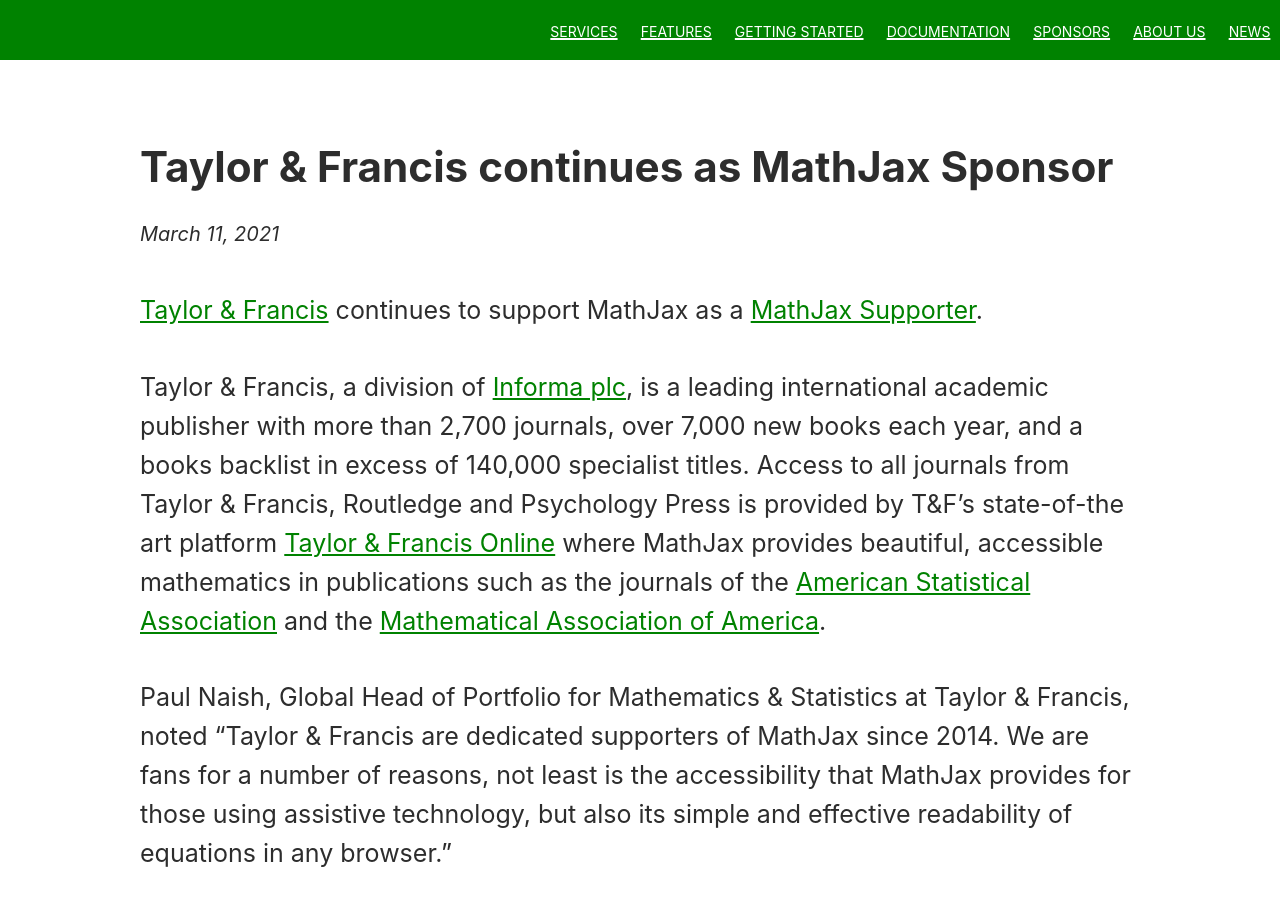
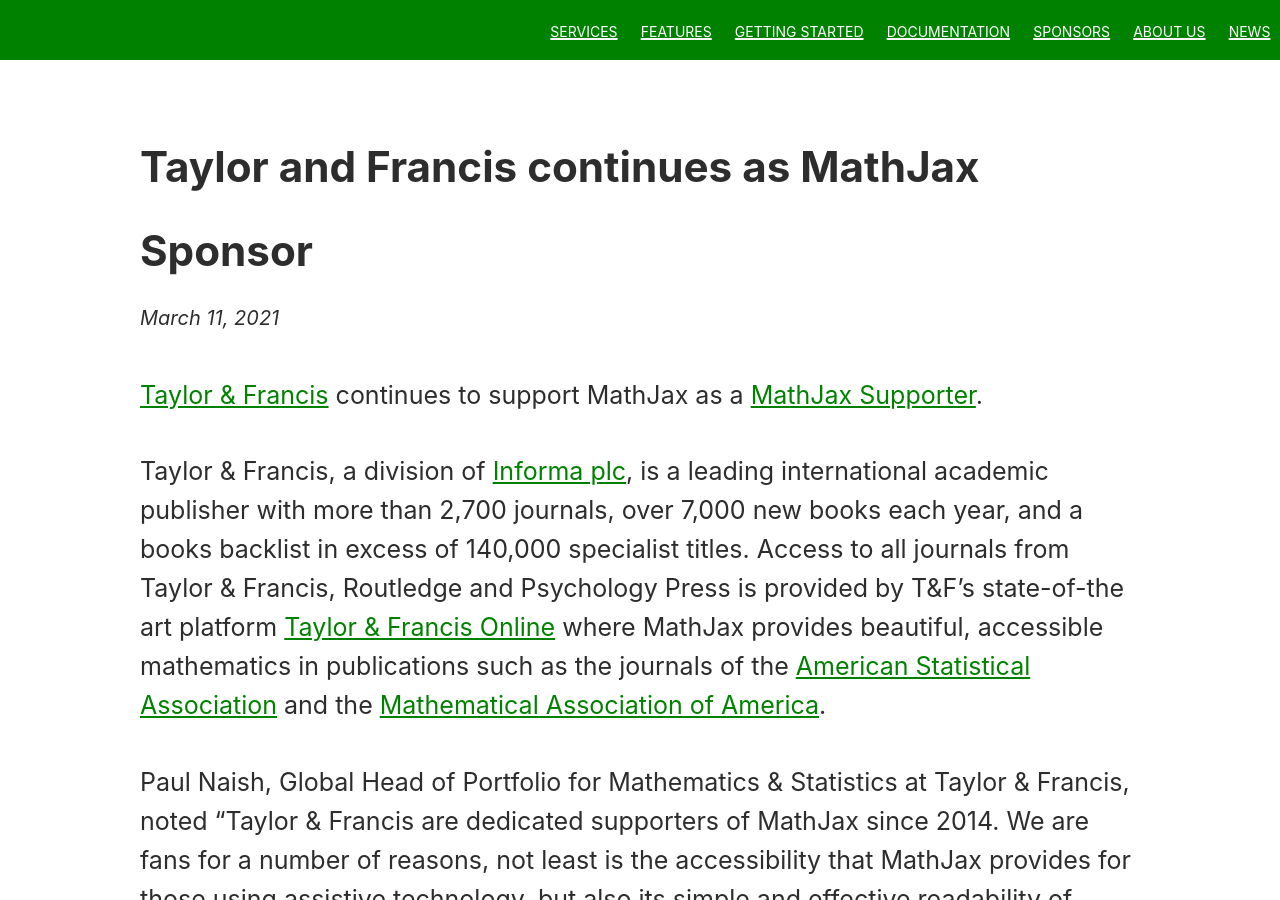
Before and after one commit to mathjax/MathJax-website, a Jekyll site: the page built from _posts/2021/2021-03-11-taylor-and-francis-continues-as-mathjax-partner-2021.md, in a window 1280 px wide and 900 px high. Built offline with Jekyll 4.4.1, drawn with Linux system fonts in a browser that asks for light colours; a script that is not in the unit is left out; some of the changed lines change nothing that is shown.

Commit message:
Fix ampersands

```diff
--- a/_posts/2021/2021-03-11-taylor-and-francis-continues-as-mathjax-partner-2021.md
+++ b/_posts/2021/2021-03-11-taylor-and-francis-continues-as-mathjax-partner-2021.md
@@ -1,6 +1,6 @@
 ---
 layout: post
-title: Taylor & Francis continues as MathJax Sponsor
+title: Taylor and Francis continues as MathJax Sponsor
 date: 2021-03-11
 categories:
 - News
@@ -11,10 +11,10 @@
 
 [Taylor &amp; Francis](http://www.taylorandfrancisgroup.com/) continues to support MathJax as a [MathJax Supporter](/#supporters).
 
-Taylor &amp; Francis, a division of [Informa plc](http://www.informa.com/), is a leading international academic publisher with more than 2,700 journals, over 7,000 new books each year, and a books backlist in excess of 140,000 specialist titles. Access to all journals from Taylor &amp; Francis, Routledge and Psychology Press is provided by T&F's state-of-the art platform [Taylor &amp; Francis Online](http://tandfonline.com) where MathJax provides beautiful, accessible mathematics in publications such as the journals of the [American Statistical Association](http://amstat.tandfonline.com/) and the [Mathematical Association of America](https://maa.tandfonline.com/).
+Taylor &amp; Francis, a division of [Informa plc](http://www.informa.com/), is a leading international academic publisher with more than 2,700 journals, over 7,000 new books each year, and a books backlist in excess of 140,000 specialist titles. Access to all journals from Taylor &amp; Francis, Routledge and Psychology Press is provided by T&amp;F's state-of-the art platform [Taylor &amp; Francis Online](http://tandfonline.com) where MathJax provides beautiful, accessible mathematics in publications such as the journals of the [American Statistical Association](http://amstat.tandfonline.com/) and the [Mathematical Association of America](https://maa.tandfonline.com/).
 
-Paul Naish, Global Head of Portfolio for Mathematics & Statistics at Taylor & Francis, noted “Taylor & Francis are dedicated supporters of MathJax since 2014. We are fans for a number of reasons, not least is the accessibility that MathJax provides for those using assistive technology, but also its simple and effective readability of equations in any browser.”
+Paul Naish, Global Head of Portfolio for Mathematics &amp; Statistics at Taylor &amp; Francis, noted “Taylor &amp; Francis are dedicated supporters of MathJax since 2014. We are fans for a number of reasons, not least is the accessibility that MathJax provides for those using assistive technology, but also its simple and effective readability of equations in any browser.”
 
-“We are indebted to sponsors like Taylor & Francis for their dedication to making mathematics available and accessible on the web,” comments Davide Cervone, MathJax lead developer and project manager. “The continuing support from Taylor & Francis helps us to improve MathJax, develop new features, and maintain our high standards for on-line mathematical presentation.”
+“We are indebted to sponsors like Taylor &amp; Francis for their dedication to making mathematics available and accessible on the web,” comments Davide Cervone, MathJax lead developer and project manager. “The continuing support from Taylor &amp; Francis helps us to improve MathJax, develop new features, and maintain our high standards for on-line mathematical presentation.”
 
-We look forward to continuing the collaboration with Taylor & Francis, and welcome their ongoing participation in the MathJax project.
+We look forward to continuing the collaboration with Taylor &amp; Francis, and welcome their ongoing participation in the MathJax project.
```
